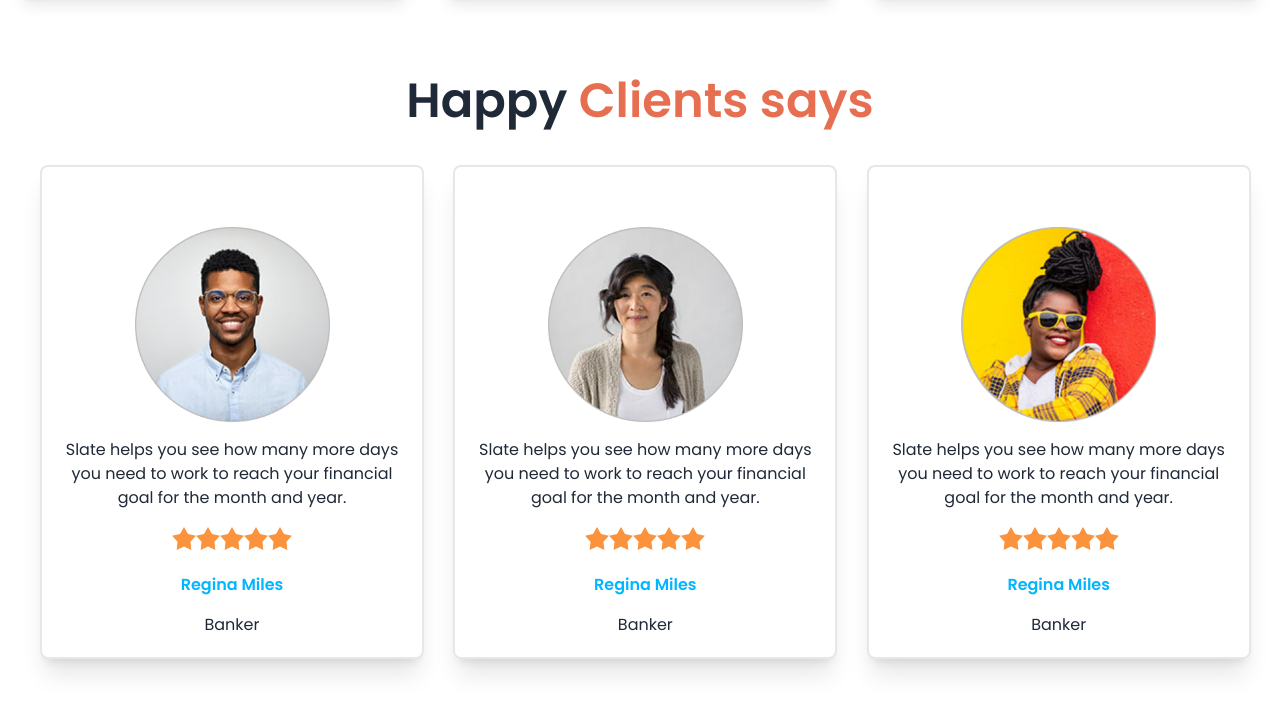
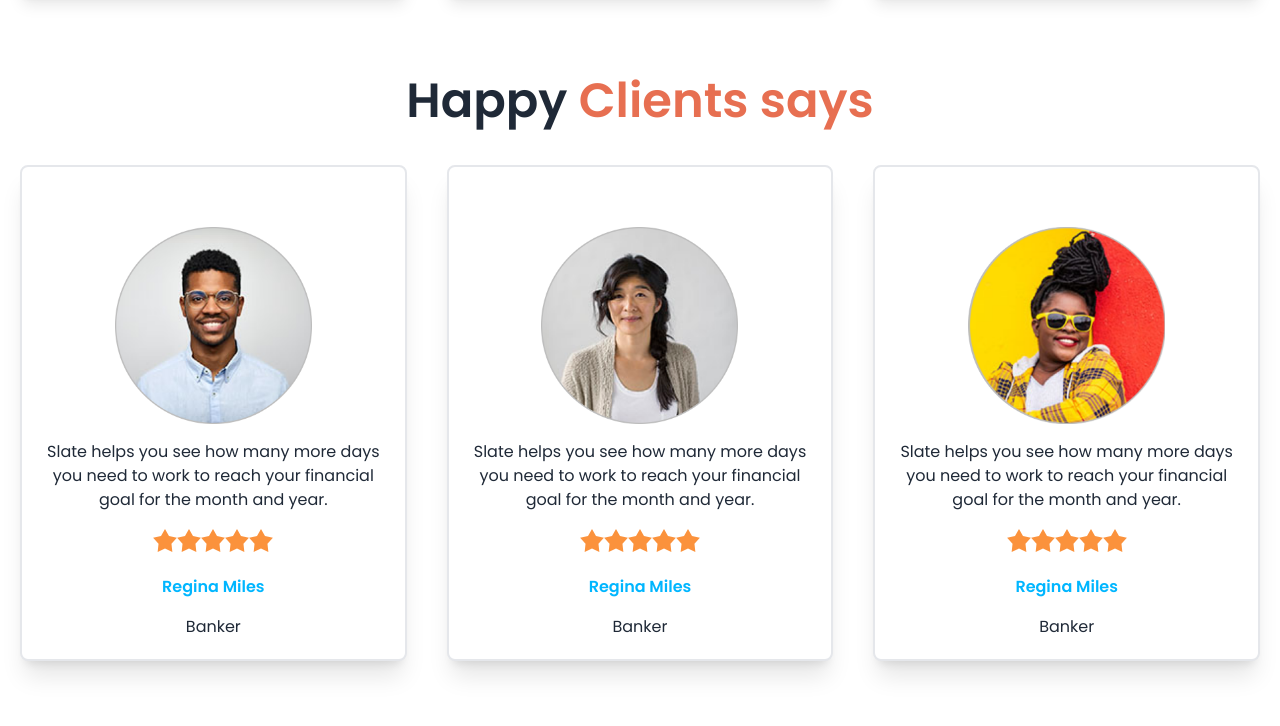
Before and after one commit to sujonahmedsr/tailwind-using-web, a plain HTML site: page index.html in a window 1280 px wide. Shown: the part 1779-2505 px from the top of the page. Drawn offline with nearby package versions, Linux system fonts and the light colour scheme; files whose address does not match are found by name.

Commit message:
add more things

```diff
--- a/index.html
+++ b/index.html
@@ -213,11 +213,11 @@
         </section>
 
         <!--client case  -->
-        <section class="my-10 mx-5">
+        <section class="my-10">
             <h2 class="text-center text-5xl font-semibold">Happy <span class="text-bike-primary">Clients says</span>
             </h2>
-            <div class="grid items-center px-5 py-10 grid-cols-1 md:grid-cols-3 gap-10">
-                <div class="card w-96 bg-base-100 p-5 border-2 rounded-lg shadow-xl">
+            <div class="grid items-center px-1 md:px-5 py-10 grid-cols-1 md:grid-cols-3 gap-3 md:gap-10">
+                <div class="card w-90 bg-base-100 p-5 border-2 rounded-lg shadow-xl">
                     <figure class="px-10 pt-10">
                         <img class="w-3/4" src="images/others/user-1.png" alt="Shoes" class="rounded-xl" />
                     </figure>
@@ -237,7 +237,7 @@
                         <p>Banker</p>
                     </div>
                 </div>
-                <div class="card w-96 bg-base-100 p-5 border-2 rounded-lg shadow-xl">
+                <div class="card w-90 bg-base-100 p-5 border-2 rounded-lg shadow-xl">
                     <figure class="px-10 pt-10">
                         <img class="w-3/4" src="images/others/user-2.png" alt="Shoes" class="rounded-xl" />
                     </figure>
@@ -257,7 +257,7 @@
                         <p>Banker</p>
                     </div>
                 </div>
-                <div class="card w-96 bg-base-100 p-5 border-2 rounded-lg shadow-xl">
+                <div class="card w-90 bg-base-100 p-5 border-2 rounded-lg shadow-xl">
                     <figure class="px-10 pt-10">
                         <img class="w-3/4" src="images/others/user-3.png" alt="Shoes" class="rounded-xl" />
                     </figure>
```
